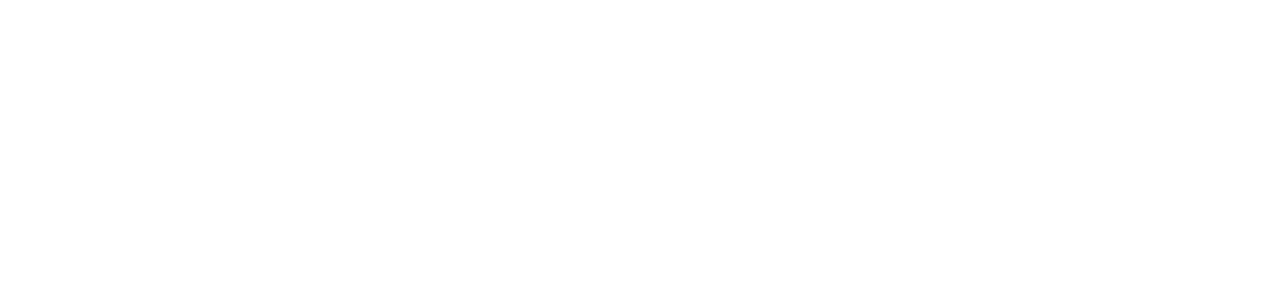
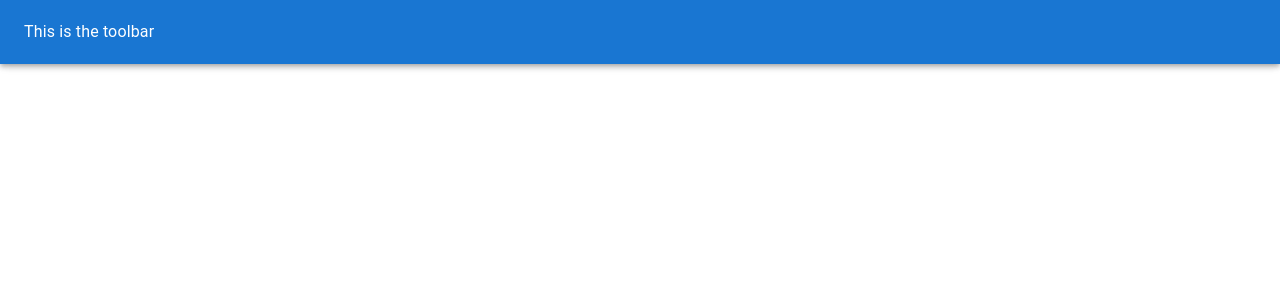
Before and after one commit to isnakolah/BlogAppFrontend, a React (Create React App) app: page / in a window 1280 px wide. Shown: the top 300 px of the page. Built offline with nearby package versions, Linux system fonts and the light colour scheme.

Commit message:
Add an appbar

```diff
--- a/src/components/Layout/Desktop/index.tsx
+++ b/src/components/Layout/Desktop/index.tsx
@@ -1,7 +1,14 @@
 import React from "react";
+import { AppBar, Toolbar } from "@mui/material";
 
-const Layout: React.FC = () => {
-  return <></>;
+const Desktop: React.FC = () => {
+  return (
+    <AppBar position="fixed">
+      <Toolbar>
+        <div>This is the toolbar</div>
+      </Toolbar>
+    </AppBar>
+  );
 };
 
-export default Layout;
+export default Desktop;
```
